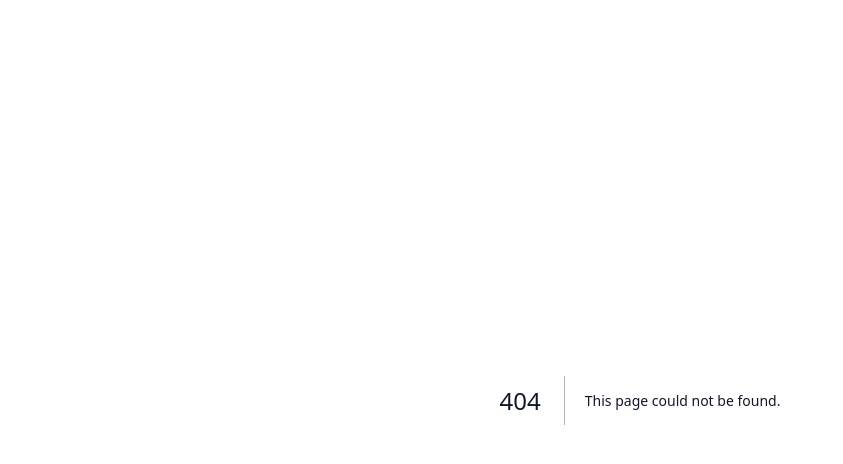
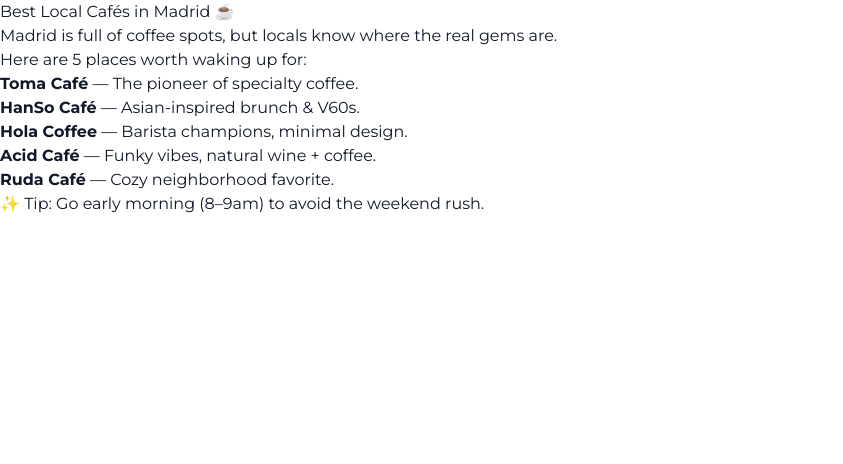
Before and after one commit to mariobevi/golocally, a Next.js app: page /blog/best-local-cafes-madrid in a window 1280 px wide. Before the commit this address had no page. Shown: the top 464 px of the page, without its empty margins (0-843 px from the left). Built offline with nearby package versions, Linux system fonts and the light colour scheme.

Commit message:
Create page.mdx

```diff
--- /dev/null
+++ b/app/blog/best-local-cafes-madrid/page.mdx
@@ -0,0 +1,18 @@
+---
+title: "Best Local Cafés in Madrid"
+date: "2025-08-01"
+description: "Skip tourist traps — discover where madrileños actually drink coffee."
+---
+
+# Best Local Cafés in Madrid ☕
+
+Madrid is full of coffee spots, but locals know where the real gems are.
+Here are 5 places worth waking up for:
+
+1. **Toma Café** — The pioneer of specialty coffee.
+2. **HanSo Café** — Asian-inspired brunch & V60s.
+3. **Hola Coffee** — Barista champions, minimal design.
+4. **Acid Café** — Funky vibes, natural wine + coffee.
+5. **Ruda Café** — Cozy neighborhood favorite.
+
+✨ Tip: Go early morning (8–9am) to avoid the weekend rush.
```
